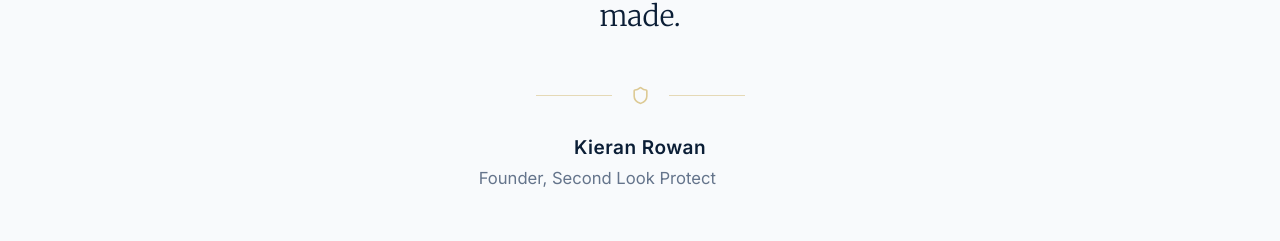
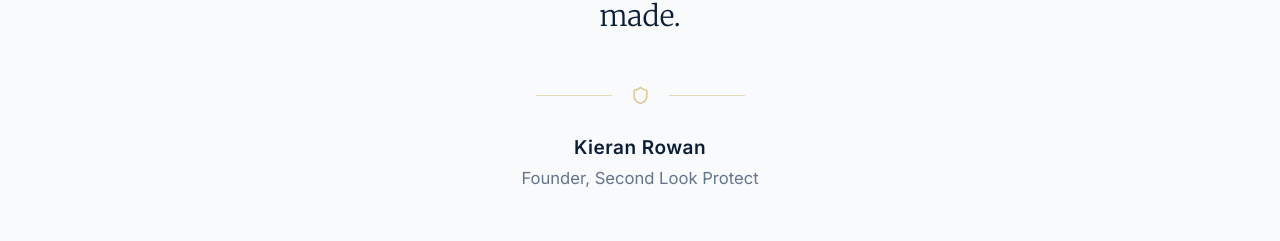
Before and after one commit to krowan444/Second-Look-Protect, a React (Vite) app: page / in a window 1280 px wide. Shown: the part 3846-4087 px from the top of the page. Built offline with nearby package versions, Linux system fonts and the light colour scheme; no server answers.

Commit message:
Fix founder block centering: reset blockquote margin, flex-col items-center on name+subtitle

```diff
--- a/src/App.tsx
+++ b/src/App.tsx
@@ -640,7 +640,7 @@ export default function App() {
           </div>
 
           {/* Quote */}
-          <blockquote>
+          <blockquote className="m-0">
             <p
               className="text-[#0B1E36] text-xl md:text-2xl leading-relaxed mb-10"
               style={{ fontFamily: "'Merriweather', serif", fontWeight: 300 }}
@@ -655,9 +655,11 @@ export default function App() {
               <div className="h-px w-16 bg-[#C9A84C]/40" aria-hidden="true" />
             </div>
 
-            <footer className="text-center">
-              <p className="font-semibold text-[#0B1E36] text-base tracking-wide">Kieran Rowan</p>
-              <p className="text-slate-500 text-sm mt-1">Founder, Second Look Protect</p>
+            <footer>
+              <div className="flex flex-col items-center justify-center w-full text-center">
+                <p className="font-semibold text-[#0B1E36] text-base tracking-wide">Kieran Rowan</p>
+                <p className="text-slate-500 text-sm mt-1">Founder, Second Look Protect</p>
+              </div>
             </footer>
           </blockquote>
         </div>
```
